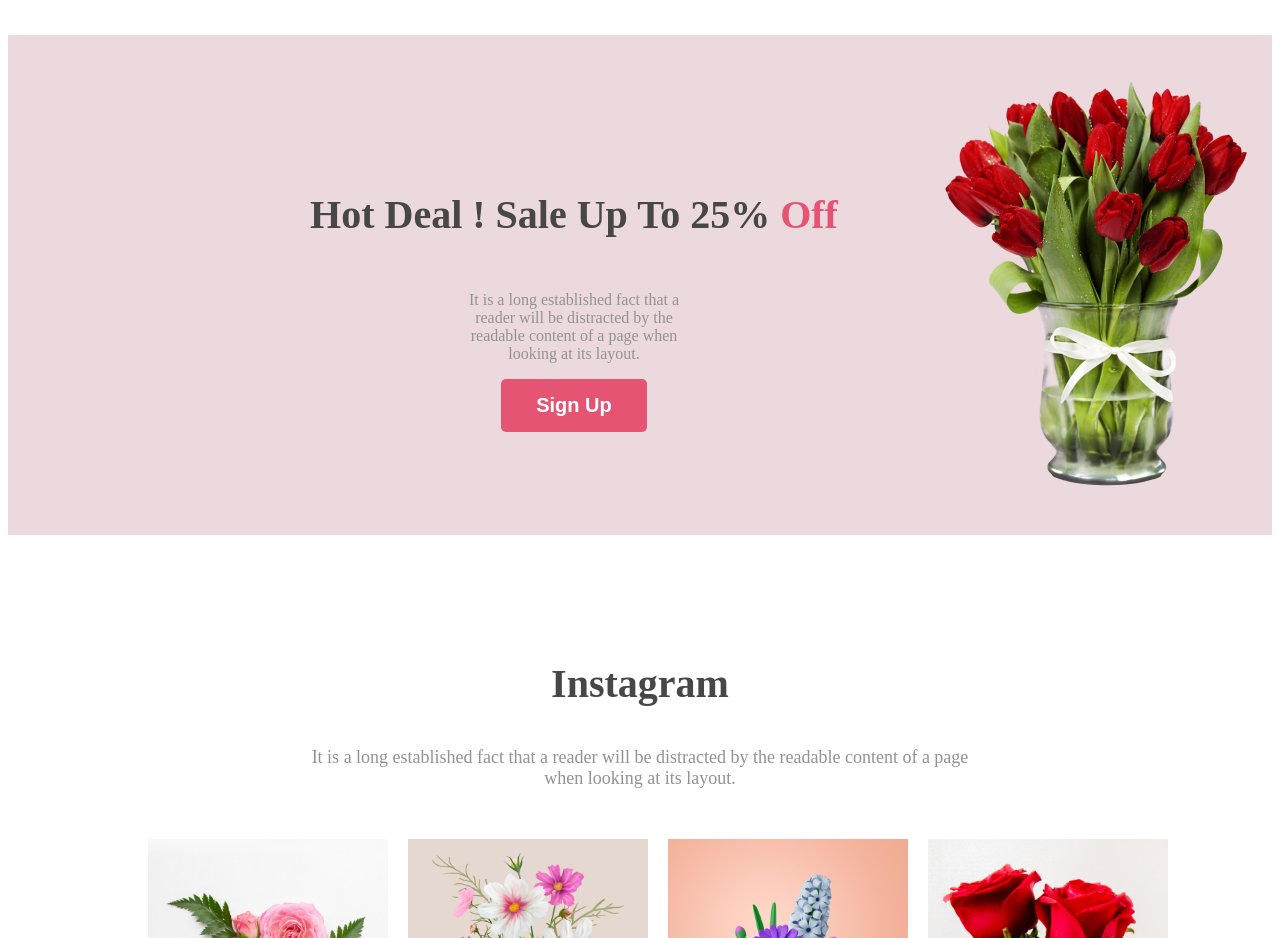
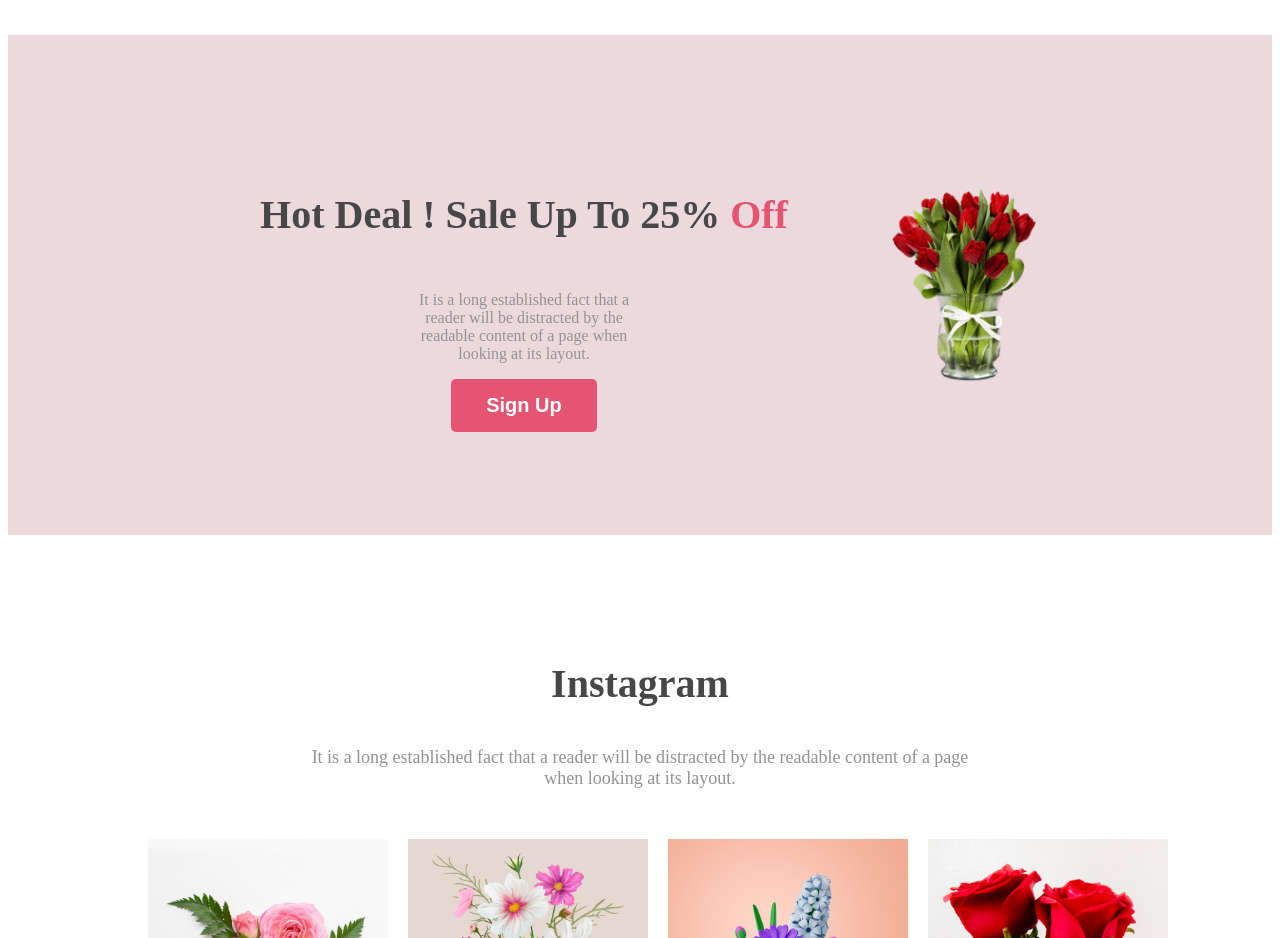
Before and after one commit to AbdurRahim120/Flower-shop, a plain HTML site: page index.html in a window 1280 px wide. Shown: the part 2080-3018 px from the top of the page. Drawn offline with Linux system fonts and the light colour scheme.

Commit message:
finished

```diff
--- a/style.css
+++ b/style.css
@@ -76,9 +76,9 @@
   padding: 0px 200px;
 }
 
-.section,
 .profile-pic2 {
   margin-left: 50px;
+  height: 200px;
 }
 
 /* latest section design  */
```
